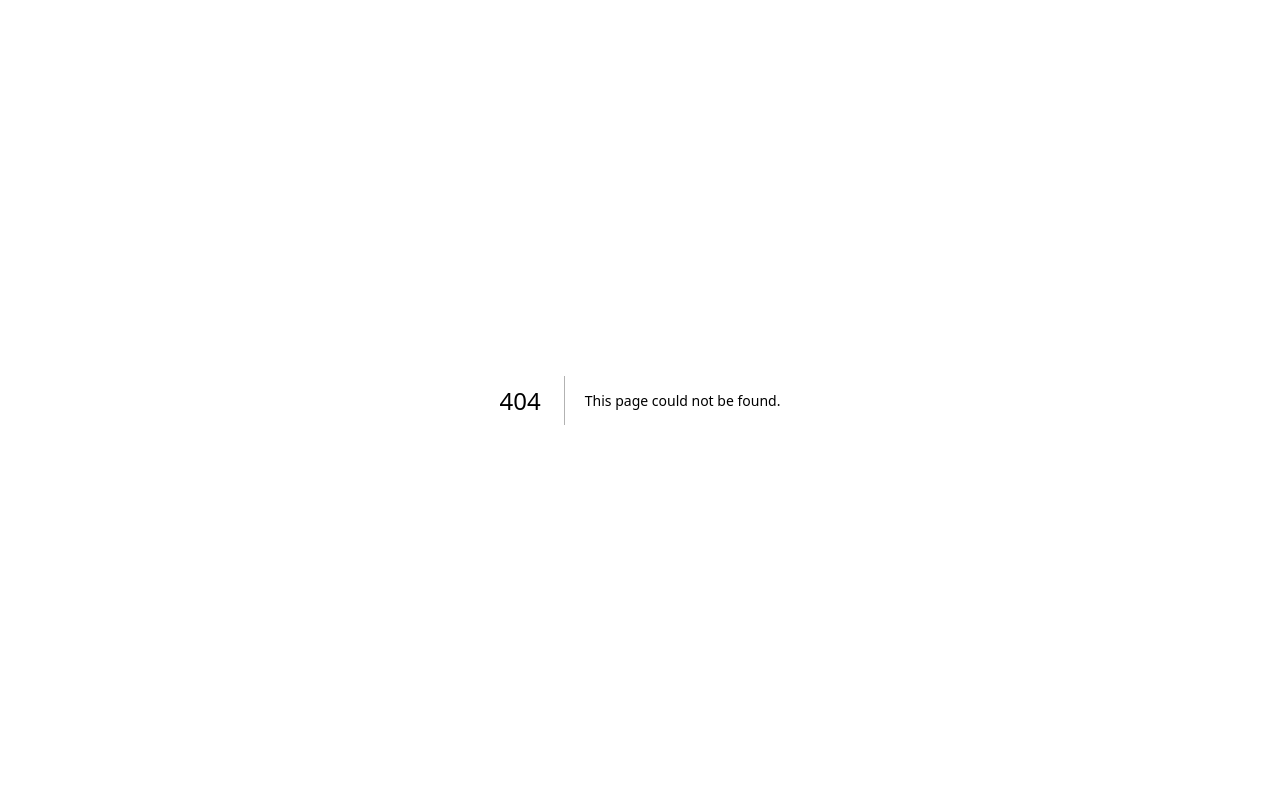
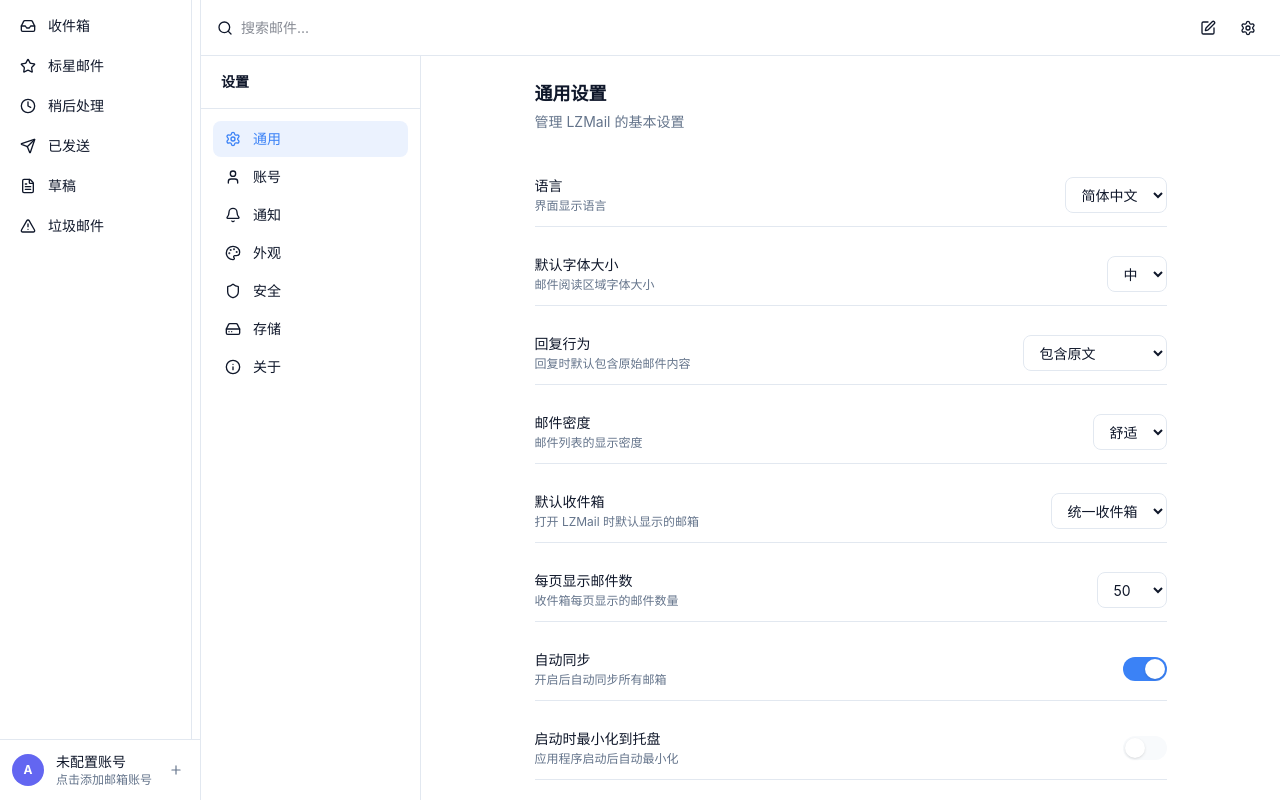
Before and after one commit to sikenali/lzmail, a Next.js app in the folder frontend/: page /settings/general in a window 1280 px wide. Before the commit this address had no page. Built offline with nearby package versions, Linux system fonts and the light colour scheme; no server answers.

Commit message:
feat: add general settings page

```diff
--- /dev/null
+++ b/frontend/src/app/settings/general/page.tsx
@@ -0,0 +1,122 @@
+'use client'
+import { useSettings } from '@/hooks/useSettings'
+
+export default function GeneralSettings() {
+  const { settings, setSetting, loading } = useSettings()
+
+  if (loading) return null
+
+  return (
+    <div className="max-w-[680px] mx-auto p-6 space-y-8">
+      <div>
+        <h2 className="text-lg font-semibold mb-1">通用设置</h2>
+        <p className="text-sm text-[var(--muted-foreground)]">管理 LZMail 的基本设置</p>
+      </div>
+
+      <div className="space-y-4">
+        <div className="flex items-center justify-between py-3 border-b">
+          <div>
+            <div className="text-sm font-medium">语言</div>
+            <div className="text-xs text-[var(--muted-foreground)] mt-0.5">界面显示语言</div>
+          </div>
+          <select className="text-sm border rounded-lg px-3 h-9 bg-transparent outline-none"
+            value={settings.language}
+            onChange={(e) => setSetting('language', e.target.value)}>
+            <option value="zh-CN">简体中文</option>
+            <option value="en">English</option>
+          </select>
+        </div>
+
+        <div className="flex items-center justify-between py-3 border-b">
+          <div>
+            <div className="text-sm font-medium">默认字体大小</div>
+            <div className="text-xs text-[var(--muted-foreground)] mt-0.5">邮件阅读区域字体大小</div>
+          </div>
+          <select className="text-sm border rounded-lg px-3 h-9 bg-transparent outline-none"
+            value={settings.font_size}
+            onChange={(e) => setSetting('font_size', e.target.value)}>
+            <option value="small">小</option>
+            <option value="medium">中</option>
+            <option value="large">大</option>
+          </select>
+        </div>
+
+        <div className="flex items-center justify-between py-3 border-b">
+          <div>
+            <div className="text-sm font-medium">回复行为</div>
+            <div className="text-xs text-[var(--muted-foreground)] mt-0.5">回复时默认包含原始邮件内容</div>
+          </div>
+          <select className="text-sm border rounded-lg px-3 h-9 bg-transparent outline-none"
+            value={settings.reply_behavior}
+            onChange={(e) => setSetting('reply_behavior', e.target.value)}>
+            <option value="include">包含原文</option>
+            <option value="exclude">不包含原文</option>
+            <option value="quote">仅引用选中内容</option>
+          </select>
+        </div>
+
+        <div className="flex items-center justify-between py-3 border-b">
+          <div>
+            <div className="text-sm font-medium">邮件密度</div>
+            <div className="text-xs text-[var(--muted-foreground)] mt-0.5">邮件列表的显示密度</div>
+          </div>
+          <select className="text-sm border rounded-lg px-3 h-9 bg-transparent outline-none"
+            value={settings.mail_density}
+            onChange={(e) => setSetting('mail_density', e.target.value)}>
+            <option value="compact">紧凑</option>
+            <option value="comfortable">舒适</option>
+            <option value="spacious">宽松</option>
+          </select>
+        </div>
+
+        <div className="flex items-center justify-between py-3 border-b">
+          <div>
+            <div className="text-sm font-medium">默认收件箱</div>
+            <div className="text-xs text-[var(--muted-foreground)] mt-0.5">打开 LZMail 时默认显示的邮箱</div>
+          </div>
+          <select className="text-sm border rounded-lg px-3 h-9 bg-transparent outline-none"
+            value={settings.default_inbox}
+            onChange={(e) => setSetting('default_inbox', e.target.value)}>
+            <option value="unified">统一收件箱</option>
+          </select>
+        </div>
+
+        <div className="flex items-center justify-between py-3 border-b">
+          <div>
+            <div className="text-sm font-medium">每页显示邮件数</div>
+            <div className="text-xs text-[var(--muted-foreground)] mt-0.5">收件箱每页显示的邮件数量</div>
+          </div>
+          <select className="text-sm border rounded-lg px-3 h-9 bg-transparent outline-none"
+            value={settings.page_size}
+            onChange={(e) => setSetting('page_size', e.target.value)}>
+            <option value="25">25</option>
+            <option value="50">50</option>
+            <option value="100">100</option>
+          </select>
+        </div>
+
+        <div className="flex items-center justify-between py-3 border-b">
+          <div>
+            <div className="text-sm font-medium">自动同步</div>
+            <div className="text-xs text-[var(--muted-foreground)] mt-0.5">开启后自动同步所有邮箱</div>
+          </div>
+          <div onClick={() => setSetting('auto_sync', settings.auto_sync === 'true' ? 'false' : 'true')}
+            className={`relative inline-flex h-6 w-11 items-center rounded-full cursor-pointer ${settings.auto_sync === 'true' ? 'bg-[var(--primary)]' : 'bg-[var(--muted)]'}`}>
+            <span className={`inline-block h-5 w-5 rounded-full bg-white shadow-sm transform transition-transform ${settings.auto_sync === 'true' ? 'translate-x-[22px]' : 'translate-x-0.5'}`} />
+          </div>
+        </div>
+
+        <div className="flex items-center justify-between py-3 border-b">
+          <div>
+            <div className="text-sm font-medium">启动时最小化到托盘</div>
+            <div className="text-xs text-[var(--muted-foreground)] mt-0.5">应用程序启动后自动最小化</div>
+          </div>
+          <div onClick={() => setSetting('minimize_to_tray', settings.minimize_to_tray === 'true' ? 'false' : 'true')}
+            className={`relative inline-flex h-6 w-11 items-center rounded-full cursor-pointer ${settings.minimize_to_tray === 'true' ? 'bg-[var(--primary)]' : 'bg-[var(--muted)]'}`}>
+            <span className={`inline-block h-5 w-5 rounded-full bg-white shadow-sm transform transition-transform ${settings.minimize_to_tray === 'true' ? 'translate-x-[22px]' : 'translate-x-0.5'}`} />
+          </div>
+        </div>
+      </div>
+    </div>
+  )
+}
```
